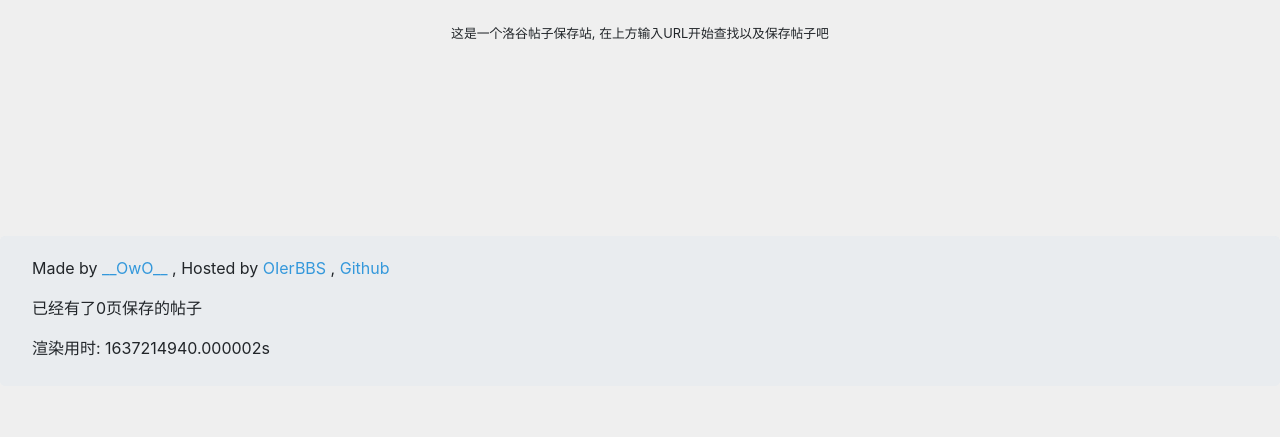
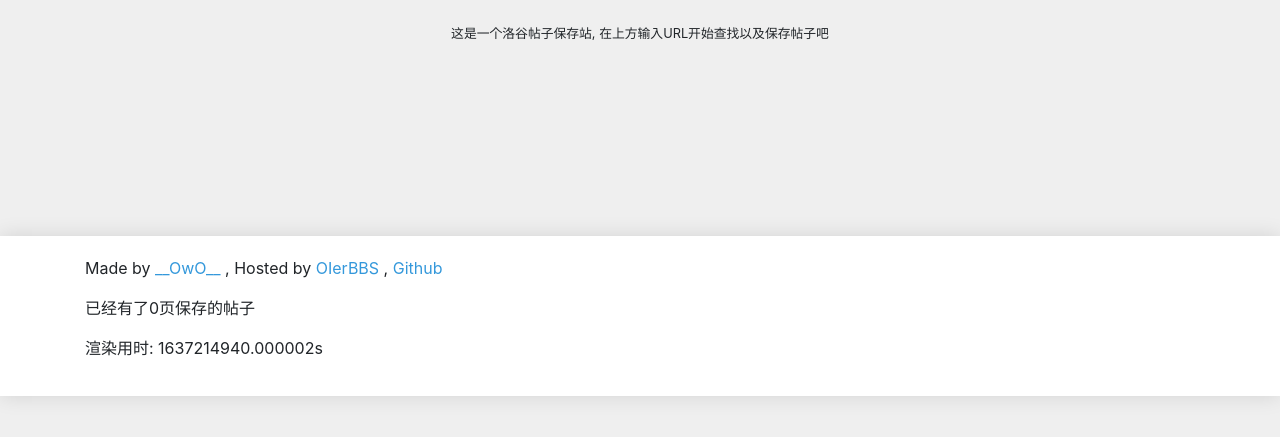
Before and after one commit to extend-luogu/luogu-discuss-log, a PHP site: page /index.php in a window 1280 px wide. Shown: the part 314-751 px from the top of the page. Run offline with PHP 8.4, Linux system fonts and the light colour scheme; data that the repository does not hold is empty; a stand-in replaces the project's code that opens the database connection; some libraries are stand-ins or nearby versions.

Commit message:
Update footer.php

```diff
--- a/footer.php
+++ b/footer.php
@@ -1,4 +1,5 @@
-<div class="jumbotron" style="margin-bottom:0; width:100%; padding-top: 20px; padding-bottom: 10px;">
+<div class="vluogu-footer">
+    <div class="container">
         <!-- ad you can remove this -->
         <p>
             Made by <a href="//www.luogu.com.cn/user/237496">__OwO__</a> , Hosted by <a href="//idc.oierbbs.fun">OIerBBS</a>
@@ -18,3 +19,4 @@
             $.get('/rownum.php').then(u => $('#rownum').text(u))
         </script>
     </div>
+</div>
```
Lines whose indentation alone changed are shown as unchanged.
